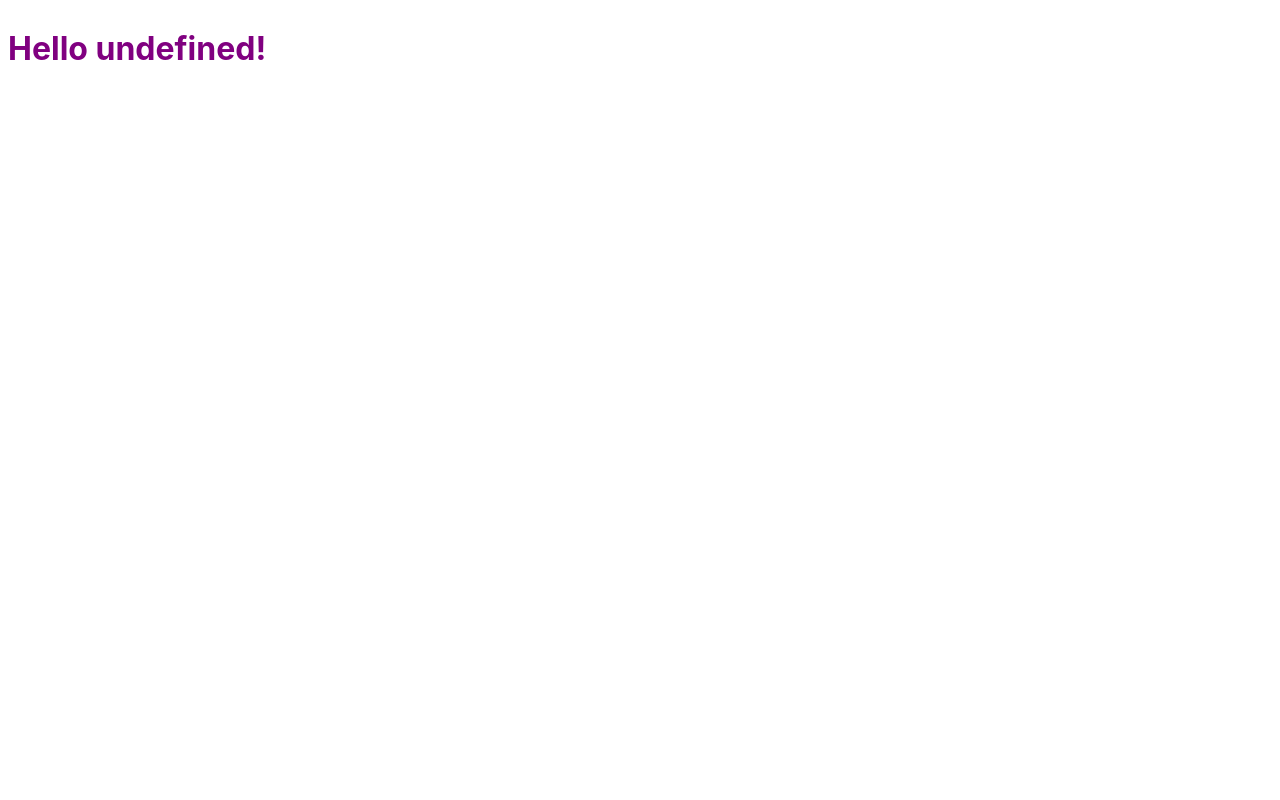
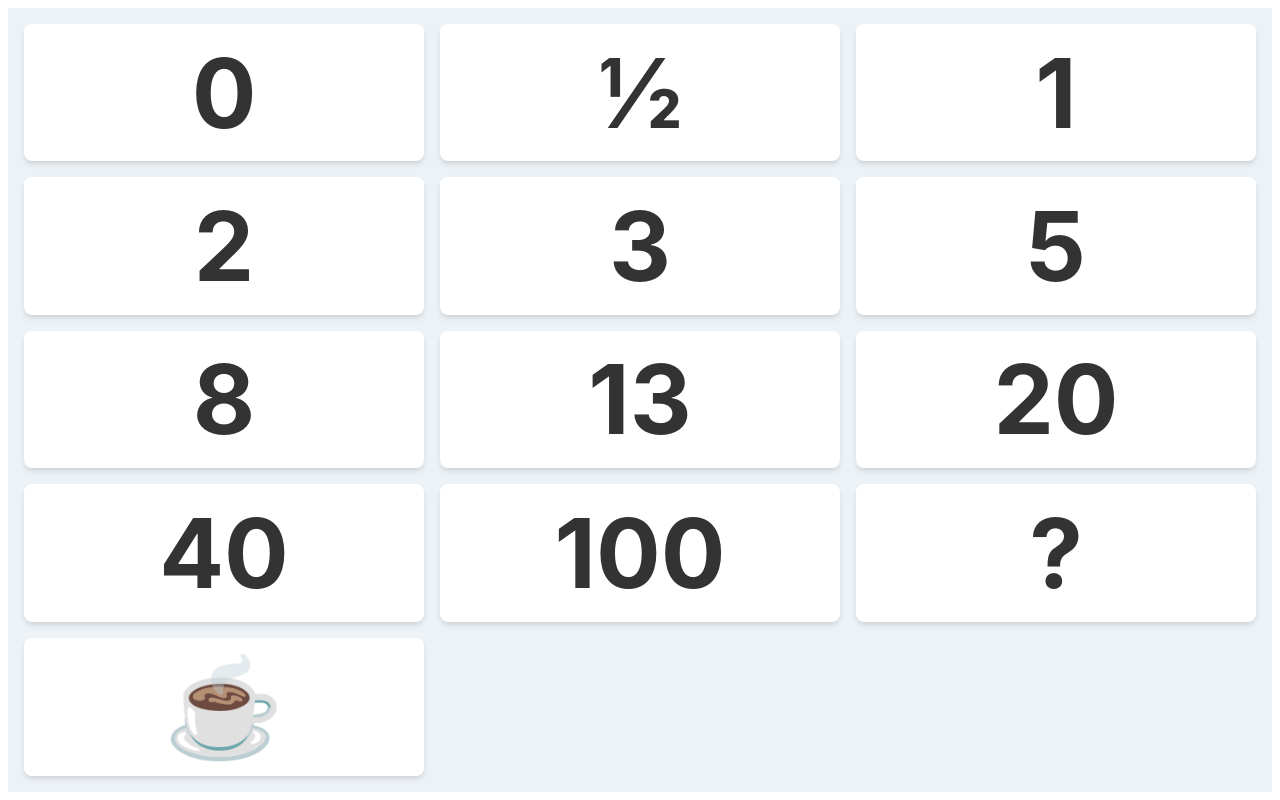
Before and after one commit to sarioglu/scrum-cards, a Svelte app: page / in a window 1280 px wide. Built offline with nearby package versions, Linux system fonts and the light colour scheme.

Commit message:
Create initial versions of card and card grid

```diff
--- a/src/App.svelte
+++ b/src/App.svelte
@@ -1,11 +1,9 @@
 <script>
-  export let name
+  import CardGrid from './components/CardGrid.svelte'
 </script>
 
 <style>
-  h1 {
-    color: purple;
-  }
+
 </style>
 
-<h1>Hello {name}!</h1>
+<CardGrid />
--- /dev/null
+++ b/src/components/Card.svelte
@@ -0,0 +1,30 @@
+<script>
+  export let number
+</script>
+
+<style>
+  div {
+    display: flex;
+    flex-direction: column;
+    justify-content: center;
+
+    width: 100%;
+    height: 100%;
+
+    background-color: white;
+    box-shadow: 0 4px 6px -1px rgba(0, 0, 0, 0.1), 0 2px 4px -1px rgba(0, 0, 0, 0.06);
+    border-radius: 0.5rem;
+
+    text-align: center;
+    font-size: 6rem;
+    font-weight: bold;
+
+    transition: all 200ms ease-in;
+  }
+
+  div:hover {
+    box-shadow: 0 20px 25px -5px rgba(0, 0, 0, 0.1), 0 10px 10px -5px rgba(0, 0, 0, 0.04);
+  }
+</style>
+
+<div>{number}</div>
--- /dev/null
+++ b/src/components/CardGrid.svelte
@@ -0,0 +1,26 @@
+<script>
+  import Card from './Card.svelte'
+
+  import { currentCardSet } from '../store/cards.js'
+</script>
+
+<style>
+  .grid {
+    display: grid;
+    grid-gap: 1rem;
+    grid-template-columns: repeat(3, 1fr);
+    grid-template-rows: auto;
+
+    background-color: #edf2f7;
+
+    height: 100%;
+    padding: 1rem;
+    box-sizing: border-box;
+  }
+</style>
+
+<div class="grid">
+  {#each $currentCardSet as number}
+    <Card {number} />
+  {/each}
+</div>
```
